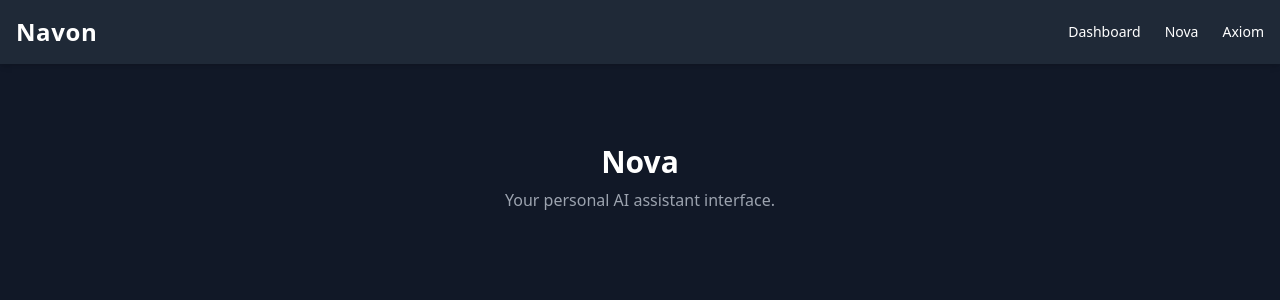
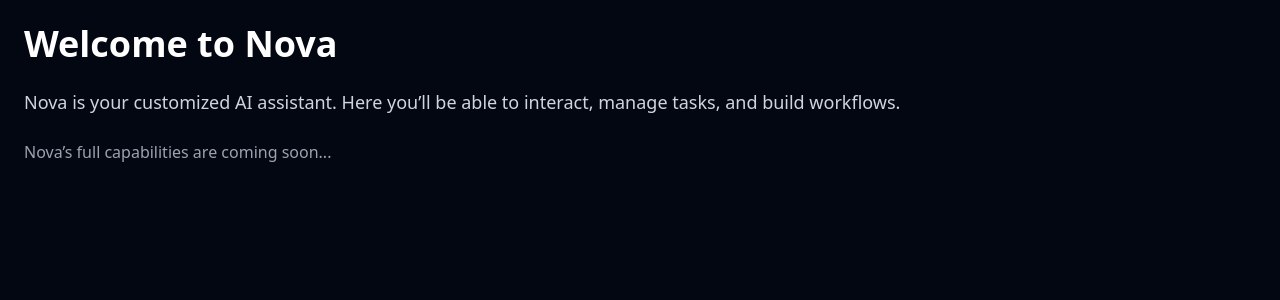
Before and after one commit to AviPulseFounder/navon-ui, a Next.js app: page /nova in a window 1280 px wide. Shown: the top 300 px of the page. Built offline with nearby package versions, Linux system fonts and the light colour scheme.

Commit message:
Update Nova layout with initial assistant content

```diff
--- a/pages/nova.js
+++ b/pages/nova.js
@@ -1,12 +1,20 @@
-import Layout from '../components/Layout';
+import Head from "next/head";
 
 export default function Nova() {
   return (
-    <Layout>
-      <div className="text-center mt-10">
-        <h1 className="text-3xl font-bold">Nova</h1>
-        <p className="text-gray-400 mt-2">Your personal AI assistant interface.</p>
-      </div>
-    </Layout>
+    <>
+      <Head>
+        <title>Nova – Your Assistant</title>
+      </Head>
+      <main className="min-h-screen bg-gray-950 text-white p-6">
+        <h1 className="text-4xl font-bold mb-6">Welcome to Nova</h1>
+        <p className="text-lg text-gray-300 mb-4">
+          Nova is your customized AI assistant. Here you’ll be able to interact, manage tasks, and build workflows.
+        </p>
+        <div className="mt-6">
+          <p className="text-md text-gray-400">Nova’s full capabilities are coming soon...</p>
+        </div>
+      </main>
+    </>
   );
 }
```
